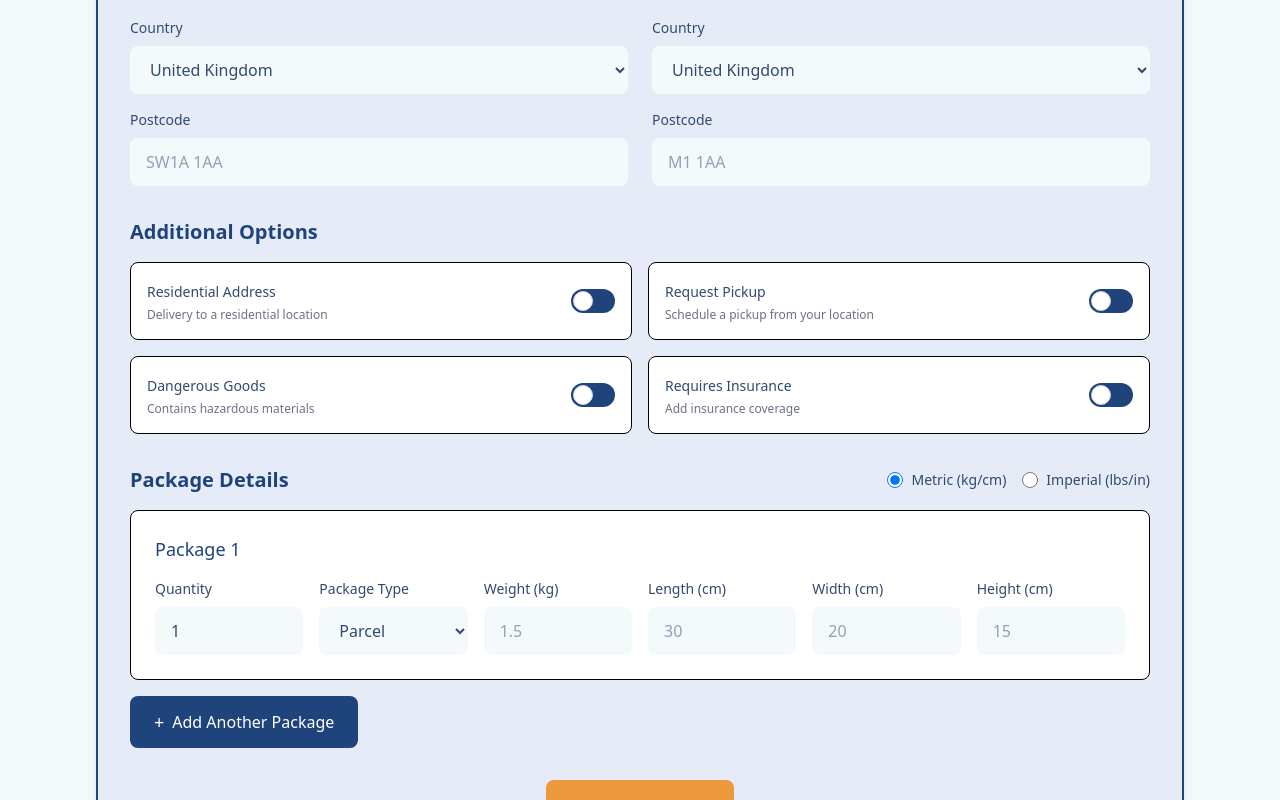
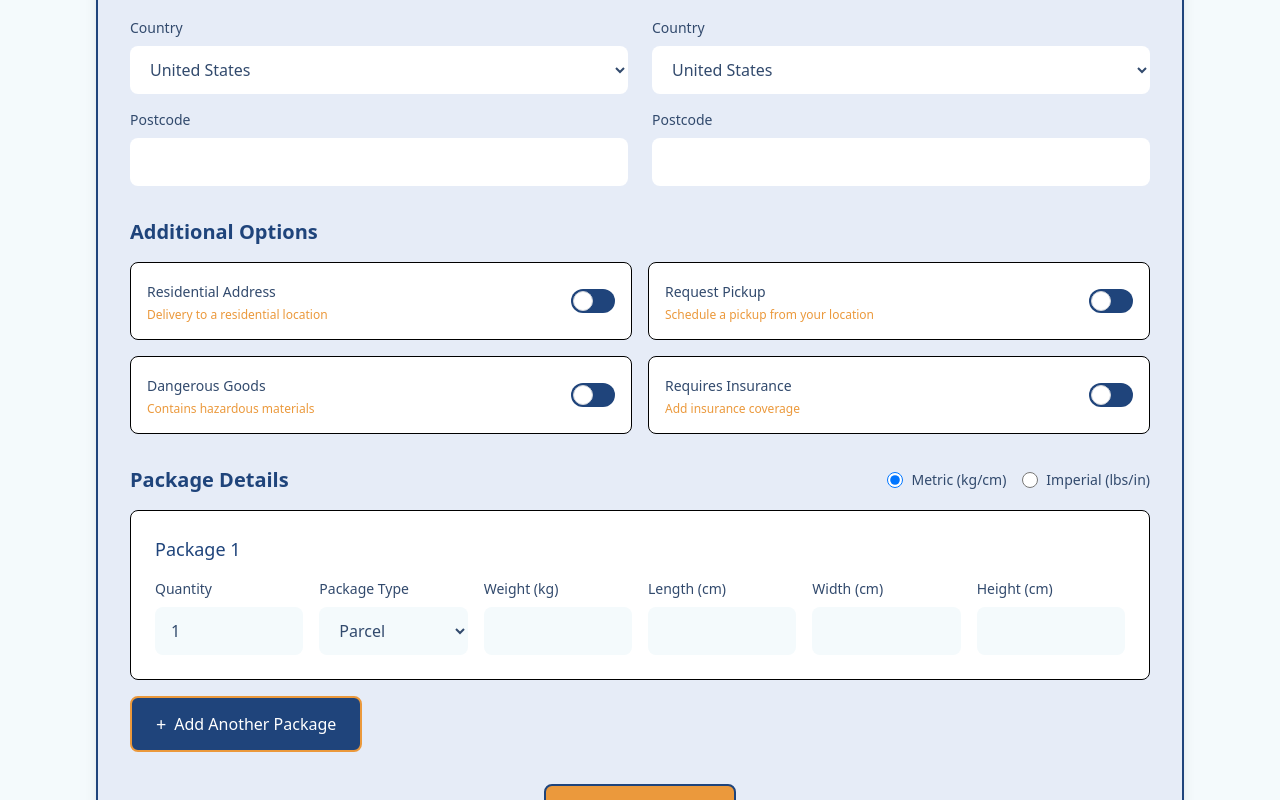
Before and after one commit to Global-American/ship-it-smart, a Next.js app: page /quote in a window 1280 px wide. Shown: the part 300-1100 px from the top of the page. Built offline with nearby package versions, Linux system fonts and the light colour scheme.

Commit message:
deploy input changes

```diff
--- a/app/quote/page.tsx
+++ b/app/quote/page.tsx
@@ -22,9 +22,9 @@ interface Package {
 export default function QuotePage() {
   const [formData, setFormData] = useState({
     fromPostcode: "",
-    fromCountry: "GB",
+    fromCountry: "US",
     toPostcode: "",
-    toCountry: "GB",
+    toCountry: "US",
     residentialAddress: false,
     requestPickup: false,
     dangerousGoods: false,
@@ -171,7 +171,7 @@ export default function QuotePage() {
                       name="fromCountry"
                       value={formData.fromCountry}
                       onChange={handleInputChange}
-                      className="w-full px-4 py-3 pr-10 bg-[#F4FAFC] border-0 rounded-lg focus:outline-none focus:ring-2 focus:ring-[#EB993C] focus:bg-white transition-all text-[#324A6D]"
+                      className="w-full px-4 py-3 pr-10 bg-white border-0 rounded-lg focus:outline-none focus:ring-2 focus:ring-[#EB993C] focus:bg-white transition-all text-[#324A6D]"
                       required
                     >
                       <option value="GB">United Kingdom</option>
@@ -205,8 +205,7 @@ export default function QuotePage() {
                       name="fromPostcode"
                       value={formData.fromPostcode}
                       onChange={handleInputChange}
-                      className="w-full px-4 py-3 bg-[#F4FAFC] border-0 rounded-lg focus:outline-none focus:ring-2 focus:ring-[#EB993C] focus:bg-white transition-all text-[#324A6D]"
-                      placeholder="SW1A 1AA"
+                      className="w-full px-4 py-3 bg-white border-0 rounded-lg focus:outline-none focus:ring-2 focus:ring-[#EB993C] focus:bg-white transition-all text-[#324A6D]"
                       required
                     />
                   </div>
@@ -221,7 +220,7 @@ export default function QuotePage() {
                       name="toCountry"
                       value={formData.toCountry}
                       onChange={handleInputChange}
-                      className="w-full px-4 py-3 pr-10 bg-[#F4FAFC] border-0 rounded-lg focus:outline-none focus:ring-2 focus:ring-[#EB993C] focus:bg-white transition-all text-[#324A6D]"
+                      className="w-full px-4 py-3 pr-10 bg-white border-0 rounded-lg focus:outline-none focus:ring-2 focus:ring-[#EB993C] focus:bg-white transition-all text-[#324A6D]"
                       required
                     >
                       <option value="GB">United Kingdom</option>
@@ -255,8 +254,7 @@ export default function QuotePage() {
                       name="toPostcode"
                       value={formData.toPostcode}
                       onChange={handleInputChange}
-                      className="w-full px-4 py-3 bg-[#F4FAFC] border-0 rounded-lg focus:outline-none focus:ring-2 focus:ring-[#EB993C] focus:bg-white transition-all text-[#324A6D]"
-                      placeholder="M1 1AA"
+                      className="w-full px-4 py-3 bg-white border-0 rounded-lg focus:outline-none focus:ring-2 focus:ring-[#EB993C] focus:bg-white transition-all text-[#324A6D]"
                       required
                     />
                   </div>
@@ -274,7 +272,7 @@ export default function QuotePage() {
                       <label className="text-sm font-medium text-[#324A6D] cursor-pointer">
                         Residential Address
                       </label>
-                      <p className="text-xs text-gray-500 mt-1">
+                      <p className="text-xs text-[#EB993C] mt-1">
                         Delivery to a residential location
                       </p>
                     </div>
@@ -295,7 +293,7 @@ export default function QuotePage() {
                       <label className="text-sm font-medium text-[#324A6D] cursor-pointer">
                         Request Pickup
                       </label>
-                      <p className="text-xs text-gray-500 mt-1">
+                      <p className="text-xs text-[#EB993C] mt-1">
                         Schedule a pickup from your location
                       </p>
                     </div>
@@ -316,7 +314,7 @@ export default function QuotePage() {
                       <label className="text-sm font-medium text-[#324A6D] cursor-pointer">
                         Dangerous Goods
                       </label>
-                      <p className="text-xs text-gray-500 mt-1">
+                      <p className="text-xs text-[#EB993C] mt-1">
                         Contains hazardous materials
                       </p>
                     </div>
@@ -337,7 +335,7 @@ export default function QuotePage() {
                       <label className="text-sm font-medium text-[#324A6D] cursor-pointer">
                         Requires Insurance
                       </label>
-                      <p className="text-xs text-gray-500 mt-1">
+                      <p className="text-xs text-[#EB993C] mt-1">
                         Add insurance coverage
                       </p>
                     </div>
@@ -545,11 +543,6 @@ export default function QuotePage() {
                               )
                             }
                             className="w-full px-4 py-3 bg-[#F4FAFC] border-0 rounded-lg focus:outline-none focus:ring-2 focus:ring-[#EB993C] focus:bg-white transition-all text-[#324A6D]"
-                            placeholder={
-                              formData.measurementUnit === "metric"
-                                ? "1.5"
-                                : "3.3"
-                            }
                             step="0.1"
                             required
                           />
@@ -573,11 +566,6 @@ export default function QuotePage() {
                               )
                             }
                             className="w-full px-4 py-3 bg-[#F4FAFC] border-0 rounded-lg focus:outline-none focus:ring-2 focus:ring-[#EB993C] focus:bg-white transition-all text-[#324A6D]"
-                            placeholder={
-                              formData.measurementUnit === "metric"
-                                ? "30"
-                                : "12"
-                            }
                             required
                           />
                         </div>
@@ -600,9 +588,6 @@ export default function QuotePage() {
                               )
                             }
                             className="w-full px-4 py-3 bg-[#F4FAFC] border-0 rounded-lg focus:outline-none focus:ring-2 focus:ring-[#EB993C] focus:bg-white transition-all text-[#324A6D]"
-                            placeholder={
-                              formData.measurementUnit === "metric" ? "20" : "8"
-                            }
                             required
                           />
                         </div>
@@ -625,9 +610,6 @@ export default function QuotePage() {
                               )
                             }
                             className="w-full px-4 py-3 bg-[#F4FAFC] border-0 rounded-lg focus:outline-none focus:ring-2 focus:ring-[#EB993C] focus:bg-white transition-all text-[#324A6D]"
-                            placeholder={
-                              formData.measurementUnit === "metric" ? "15" : "6"
-                            }
                             required
                           />
                         </div>
@@ -641,7 +623,7 @@ export default function QuotePage() {
                   <button
                     type="button"
                     onClick={addPackage}
-                    className="bg-[#1F447B] hover:bg-[#1a3a6b] text-white px-6 py-3 rounded-lg transition-colors duration-200 flex items-center gap-2"
+                    className="bg-[#1F447B] hover:bg-[#1a3a6b] text-white px-6 py-3 rounded-lg transition-colors duration-200 flex items-center gap-2 border-2 border-[#EB993C]"
                   >
                     <span className="text-lg">+</span>
                     Add Another Package
@@ -653,7 +635,7 @@ export default function QuotePage() {
               <div className="text-center">
                 <button
                   type="submit"
-                  className="bg-[#EB993C] hover:bg-[#d4822a] text-white font-semibold px-12 py-4 rounded-lg text-lg transition-colors duration-200"
+                  className="bg-[#EB993C] hover:bg-[#d4822a] text-white font-semibold px-12 py-4 rounded-lg text-lg transition-colors duration-200 border-2 border-[#1F447B]"
                 >
                   Get Quote
                 </button>
```
